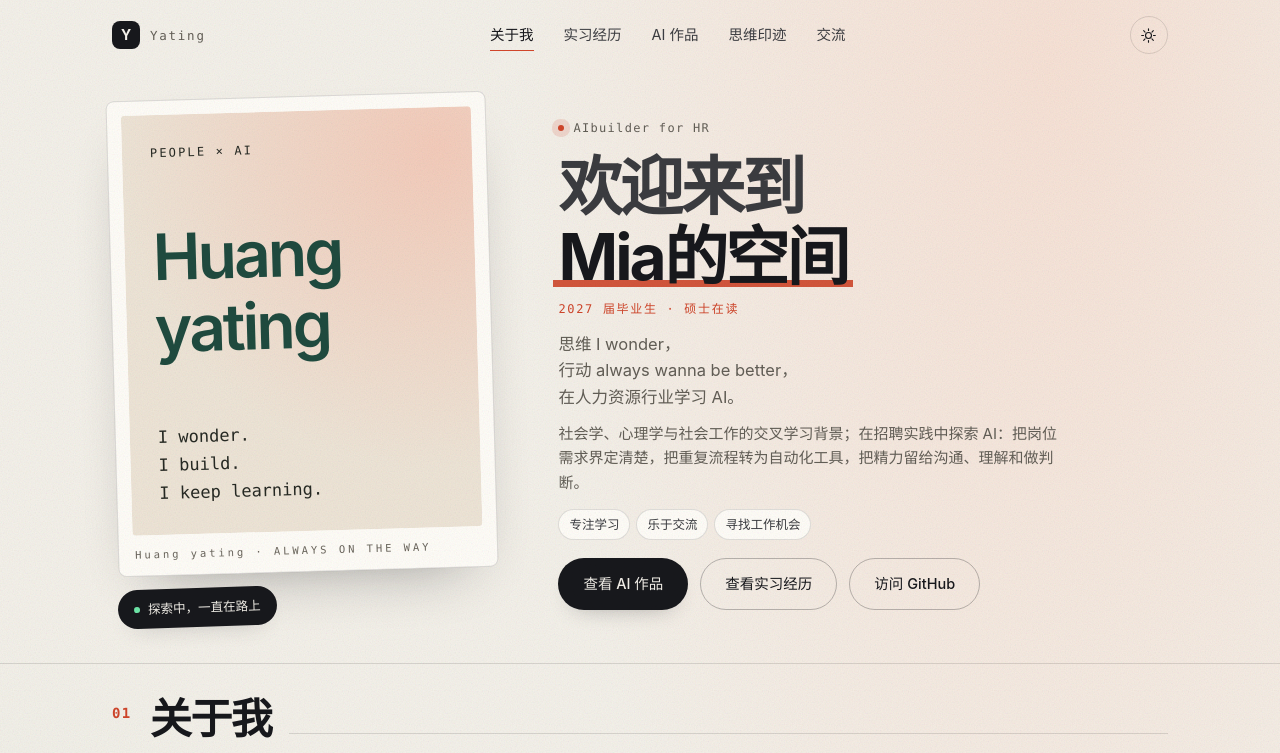
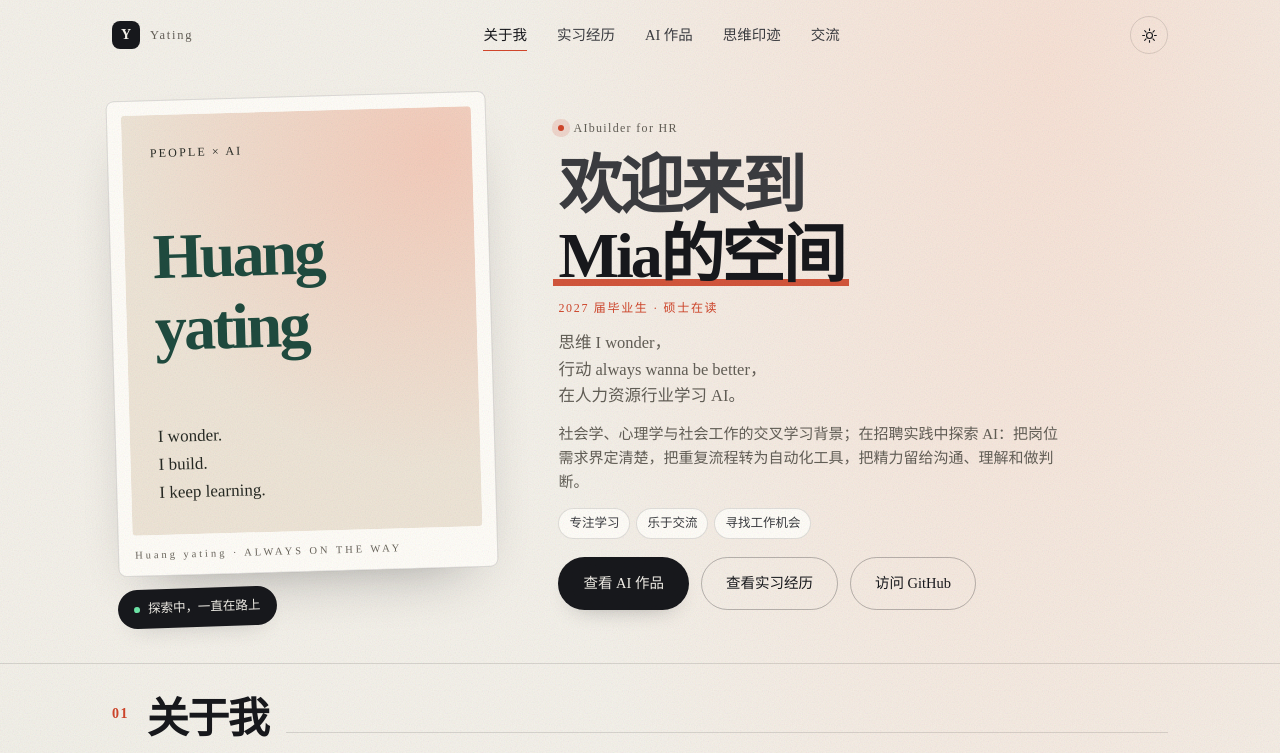
Before and after one commit to mia8t/mia8t.github.io, a plain HTML site: page index.html in a window 1280 px wide. Shown: the top 753 px of the page. Drawn offline with Linux system fonts and the light colour scheme; a small style sheet from the web is missing.

Commit message:
字体改为思源宋体 + Times New Roman

```diff
--- a/index.html
+++ b/index.html
@@ -12,6 +12,9 @@
   <meta property="og:description" content="AIbuilder for HR · 2027届毕业生 · 硕士在读。把岗位需求界定清楚，把重复流程做成工具。" />
   <meta property="og:url" content="https://mia8t.github.io/" />
   <link rel="icon" href="favicon.svg" type="image/svg+xml" />
+  <link rel="preconnect" href="https://cdn.jsdelivr.net" crossorigin />
+  <link rel="stylesheet" href="https://cdn.jsdelivr.net/npm/@fontsource/noto-serif-sc@5.0.0/400.css" />
+  <link rel="stylesheet" href="https://cdn.jsdelivr.net/npm/@fontsource/noto-serif-sc@5.0.0/600.css" />
   <link rel="stylesheet" href="style.css" />
 </head>
 <body>
--- a/style.css
+++ b/style.css
@@ -1,7 +1,7 @@
 /* ==========================================================================
    个人主页样式
    - 全部用 CSS 变量控制颜色，改主题只需改下面 :root 里的几个色值
-   - 无任何外部依赖（不加载字体/CDN），国内访问也快
+   - 字体：中文用思源宋体（jsDelivr 分片加载），拉丁用 Times New Roman，其余无外部依赖
    ========================================================================== */
 
 :root {
@@ -21,10 +21,11 @@
   --shadow-sm: 0 10px 24px -16px rgba(23, 24, 28, 0.45);
   --radius: 18px;
   --wrap: 1120px;
-  --font-sans: ui-sans-serif, -apple-system, BlinkMacSystemFont, "Segoe UI",
-    "PingFang SC", "Hiragino Sans GB", "Microsoft YaHei", "Noto Sans SC", sans-serif;
-  --font-mono: ui-monospace, SFMono-Regular, "SF Mono", Menlo, Consolas,
-    "Liberation Mono", monospace;
+  /* 中文：思源宋体（网页字体）；拉丁字母与数字：Times New Roman */
+  --font-serif: "Times New Roman", "Noto Serif SC", "Songti SC", "Source Han Serif SC",
+    STSong, SimSun, serif;
+  --font-sans: var(--font-serif);
+  --font-mono: "Times New Roman", "Noto Serif SC", "Songti SC", serif;
 }
 
 /* 深色主题：只改色值，其余样式复用 */
```
